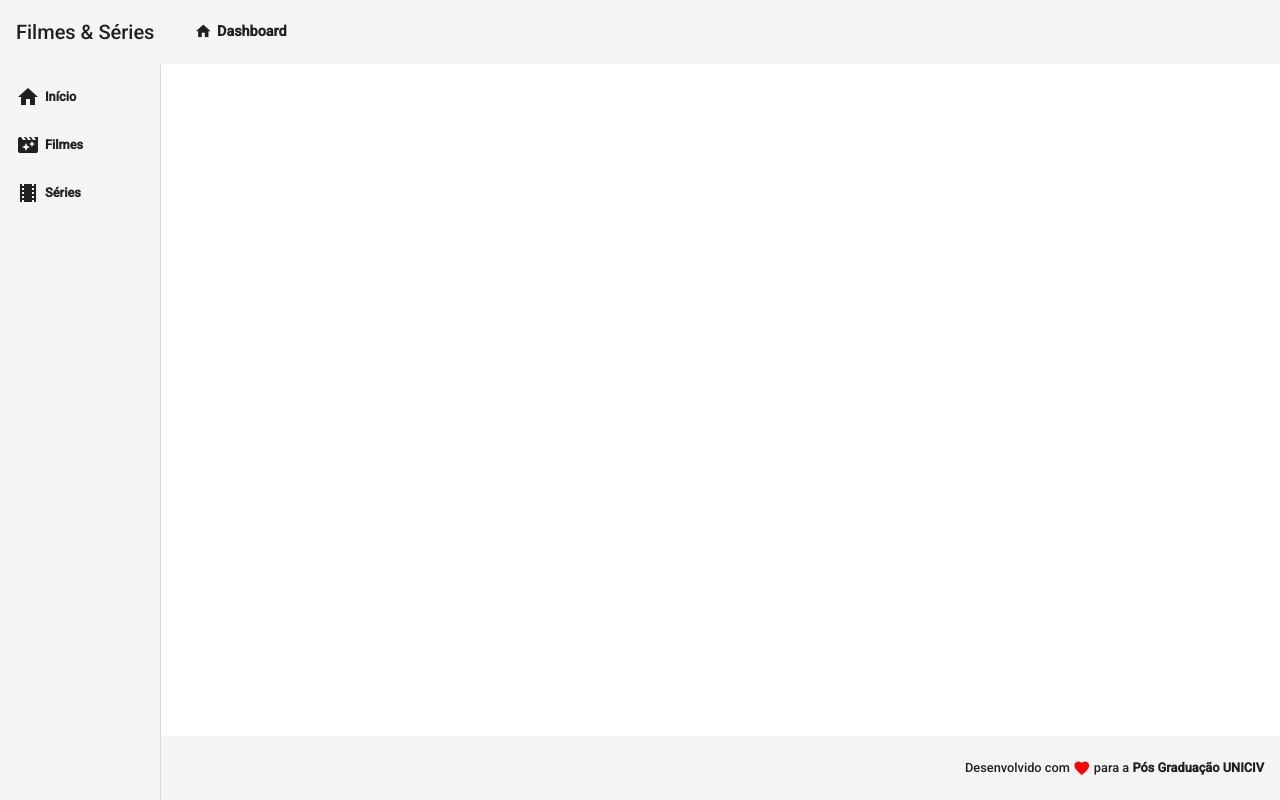
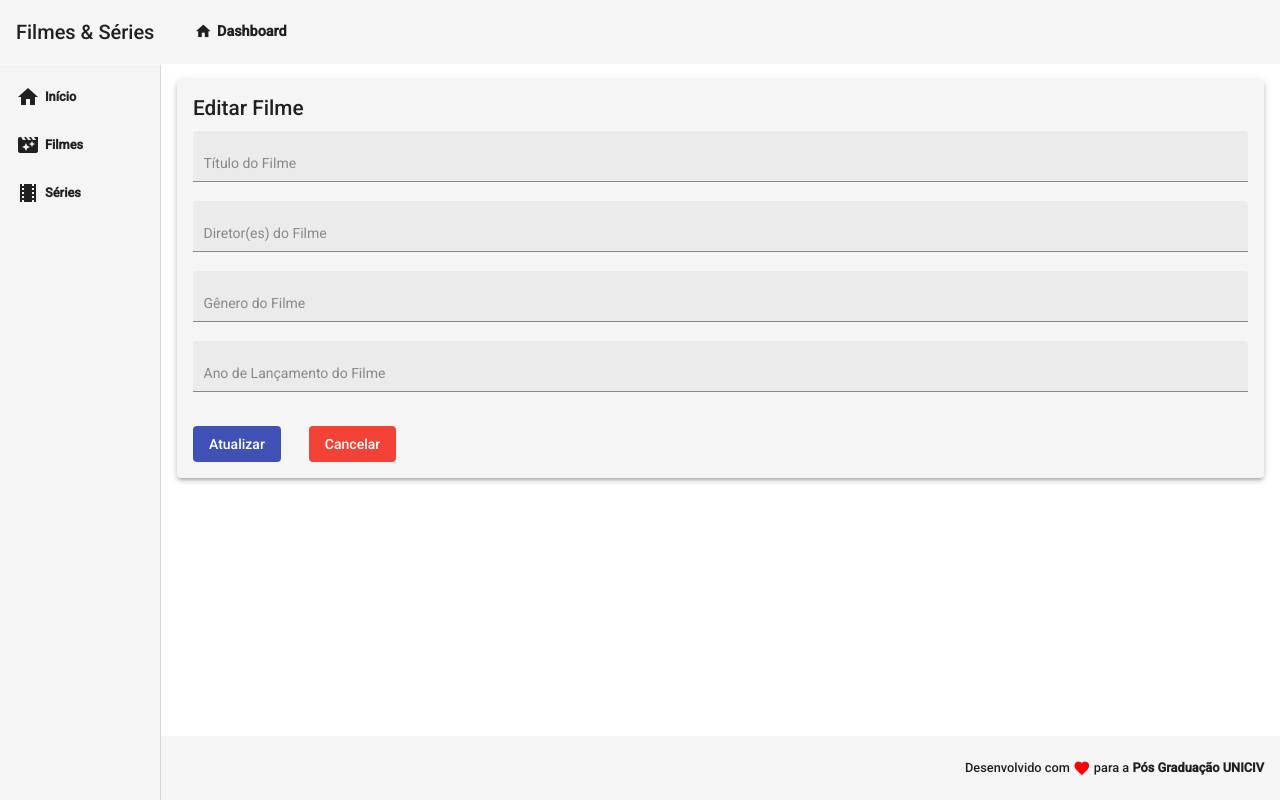
Before and after one commit to JeffSilva11/workshop-posgrad-angular, an Angular app in the folder frontend/: page /movies/update/1 in a window 1280 px wide. Before the commit this address led to /. Built offline with nearby package versions, Linux system fonts and the light colour scheme; no server answers.

Commit message:
Aula008 - add imports MovieUpdateComponent/MovieDeleteComponent, criadas actions update/delete de filmes

```diff
--- a/frontend/src/app/app.module.ts
+++ b/frontend/src/app/app.module.ts
@@ -31,6 +31,8 @@ import { SeriesComponent } from './views/series/series.component';
 import { MovieCreateComponent } from './components/movie/movie-create/movie-create.component';
 import { SerieCreateComponent } from './components/serie/serie-create/serie-create.component';
 import { MovieIndexComponent } from './components/movie/movie-index/movie-index.component';
+import { MovieUpdateComponent } from './components/movie/movie-update/movie-update.component';
+import { MovieDeleteComponent } from './components/movie/movie-delete/movie-delete.component';
 
 @NgModule({
   declarations: [
@@ -43,7 +45,9 @@ import { MovieIndexComponent } from './components/movie/movie-index/movie-index.
     SeriesComponent,
     MovieCreateComponent,
     SerieCreateComponent,
-    MovieIndexComponent
+    MovieIndexComponent,
+    MovieUpdateComponent,
+    MovieDeleteComponent
   ],
   imports: [
     BrowserModule,
--- /dev/null
+++ b/frontend/src/app/components/movie/movie-delete/movie-delete.component.css
@@ -0,0 +1,18 @@
+.card-home {
+    background-color: #f5f5f5;
+  }
+
+  .card-home .card-title {
+    font-size: 1.3rem;
+    margin-bottom: 10px;
+    line-height: 1.2;
+  }
+
+  form {
+    display: flex;
+    flex-direction: column;
+  }
+
+  button {
+    margin: 15px 28px 0 0;
+  }
--- /dev/null
+++ b/frontend/src/app/components/movie/movie-delete/movie-delete.component.html
@@ -0,0 +1,26 @@
+<mat-card class="card-home mat-elevation-z3">
+    <mat-card-title class="card-title">Editar Filme</mat-card-title>
+
+    <form>
+      <mat-form-field appearance="fill">
+        <input matInput placeholder="Título do Filme" name="title" [(ngModel)]="movie.title" disabled>
+      </mat-form-field>
+
+      <mat-form-field appearance="fill">
+        <input matInput placeholder="Diretor(es) do Filme" name="director" [(ngModel)]="movie.director" disabled>
+      </mat-form-field>
+
+      <mat-form-field appearance="fill">
+        <input matInput placeholder="Gênero do Filme" name="genres" [(ngModel)]="movie.genres" disabled>
+      </mat-form-field>
+
+      <mat-form-field appearance="fill">
+        <input matInput placeholder="Ano de Lançamento do Filme" name="year" [(ngModel)]="movie.year" disabled>
+      </mat-form-field>
+    </form>
+
+    <div>
+      <button mat-flat-button color="warn" (click)="deleteMovie()">Remover</button>
+      <button mat-flat-button (click)="cancel()">Cancelar</button>
+    </div>
+  </mat-card>
--- /dev/null
+++ b/frontend/src/app/components/movie/movie-delete/movie-delete.component.ts
@@ -0,0 +1,45 @@
+import { Movie } from './../movie.model';
+import { SharedService } from './../../shared/shared.service';
+import { MovieService } from './../movie.service';
+import { Component, OnInit } from '@angular/core';
+import { ActivatedRoute, Router } from '@angular/router';
+
+@Component({
+  selector: 'app-movie-delete',
+  templateUrl: './movie-delete.component.html',
+  styleUrls: ['./movie-delete.component.css']
+})
+export class MovieDeleteComponent implements OnInit {
+
+  movie: Movie = {
+    title: "",
+    director: "",
+    year: "",
+    genres: "",
+  };
+
+  constructor(
+    private route: ActivatedRoute,
+    private router: Router,
+    private movieService: MovieService,
+    private sharedService: SharedService
+  ) {}
+
+  ngOnInit(): void {
+    const id = this.route.snapshot.paramMap.get("id");
+    this.movieService.getById(id).subscribe(movie => {
+      this.movie = movie
+    });
+  }
+
+  deleteMovie(): void {
+    this.movieService.delete(this.movie.id).subscribe(() => {
+      this.sharedService.showMessage("Filme Removido com sucesso!");
+      this.router.navigate(["/movies"]);
+    });
+  }
+
+  cancel(): void {
+    this.router.navigate(["/movies"]);
+  }
+}
--- a/frontend/src/app/components/movie/movie-index/movie-index.component.html
+++ b/frontend/src/app/components/movie/movie-index/movie-index.component.html
@@ -30,13 +30,14 @@
         <td mat-cell *matCellDef="let movie"> {{movie.year}} </td>
     </ng-container>
 
+    <!-- actions Colum -->
     <ng-container matColumnDef="actions">
         <th mat-header-cell *matHeaderCellDef> Ações </th>
         <td mat-cell *matCellDef="let movie">
-            <a routerLink="/" class="action edit">
+            <a routerLink="/movies/update/{{movie.id}}" class="action edit">
                 <i class="material-icons">edit</i>
             </a>
-            <a routerLink="/" class="action delete">
+            <a routerLink="/movies/delete/{{movie.id}}" class="action delete">
                 <i class="material-icons">delete</i>
             </a>
         </td>
--- /dev/null
+++ b/frontend/src/app/components/movie/movie-update/movie-update.component.css
@@ -0,0 +1,18 @@
+.card-home {
+    background-color: #f5f5f5;
+  }
+
+  .card-home .card-title {
+    font-size: 1.3rem;
+    margin-bottom: 10px;
+    line-height: 1.2;
+  }
+
+  form {
+    display: flex;
+    flex-direction: column;
+  }
+
+  button {
+    margin: 15px 28px 0 0;
+  }
--- /dev/null
+++ b/frontend/src/app/components/movie/movie-update/movie-update.component.html
@@ -0,0 +1,26 @@
+<mat-card class="card-home mat-elevation-z3">
+    <mat-card-title class="card-title">Editar Filme</mat-card-title>
+
+    <form>
+      <mat-form-field appearance="fill">
+        <input matInput placeholder="Título do Filme" name="title" [(ngModel)]="movie.title">
+      </mat-form-field>
+
+      <mat-form-field appearance="fill">
+        <input matInput placeholder="Diretor(es) do Filme" name="director" [(ngModel)]="movie.director">
+      </mat-form-field>
+
+      <mat-form-field appearance="fill">
+        <input matInput placeholder="Gênero do Filme" name="genres" [(ngModel)]="movie.genres">
+      </mat-form-field>
+
+      <mat-form-field appearance="fill">
+        <input matInput placeholder="Ano de Lançamento do Filme" name="year" [(ngModel)]="movie.year">
+      </mat-form-field>
+    </form>
+
+    <div>
+      <button mat-flat-button color="primary" (click)="updateMovie()">Atualizar</button>
+      <button mat-flat-button color="warn" (click)="cancel()">Cancelar</button>
+    </div>
+  </mat-card>
--- /dev/null
+++ b/frontend/src/app/components/movie/movie-update/movie-update.component.ts
@@ -0,0 +1,45 @@
+import { Movie } from './../movie.model';
+import { SharedService } from './../../shared/shared.service';
+import { MovieService } from './../movie.service';
+import { Component, OnInit } from '@angular/core';
+import { ActivatedRoute, Router } from '@angular/router';
+
+@Component({
+  selector: 'app-movie-update',
+  templateUrl: './movie-update.component.html',
+  styleUrls: ['./movie-update.component.css'],
+})
+export class MovieUpdateComponent implements OnInit {
+
+  movie: Movie = {
+    title: "",
+    director: "",
+    year: "",
+    genres: "",
+  };
+
+  constructor(
+    private route: ActivatedRoute,
+    private router: Router,
+    private movieService: MovieService,
+    private sharedService: SharedService
+  ) {}
+
+  ngOnInit(): void {
+    const id = this.route.snapshot.paramMap.get('id');
+    this.movieService.getById(id).subscribe(movie => {
+      this.movie = movie
+    })
+  }
+
+  updateMovie() {
+    this.movieService.update(this.movie).subscribe(() => {
+      this.sharedService.showMessage("Filme Atualizado com sucesso!");
+      this.router.navigate(["/movies"]);
+    });
+  }
+
+  cancel() {
+    this.router.navigate(["/movies"]);
+  }
+}
--- a/frontend/src/app/components/movie/movie.service.ts
+++ b/frontend/src/app/components/movie/movie.service.ts
@@ -18,4 +18,18 @@ export class MovieService {
   index(): Observable<Movie[]> {
     return this.http.get<Movie[]>(`${API}/movies`);
   }
+
+  getById(id: string): Observable<Movie> {
+    return this.http.get<Movie>(`${API}/movies/${id}`);
+  }
+
+  update(movie: Movie): Observable<Movie> {
+    const uri = `${API}/movies/${movie.id}`;
+    return this.http.put<Movie>(uri, movie);
+  }
+
+  delete(id: number): Observable<Movie> {
+    const uri = `${API}/movies/${id}`;
+    return this.http.delete<Movie>(uri);
+  }
 }
```
Also changed, not shown: frontend/src/app/app-routing.module.ts (+13 -2 lines), 1 other file (tests, documents, lock files or other folders).
